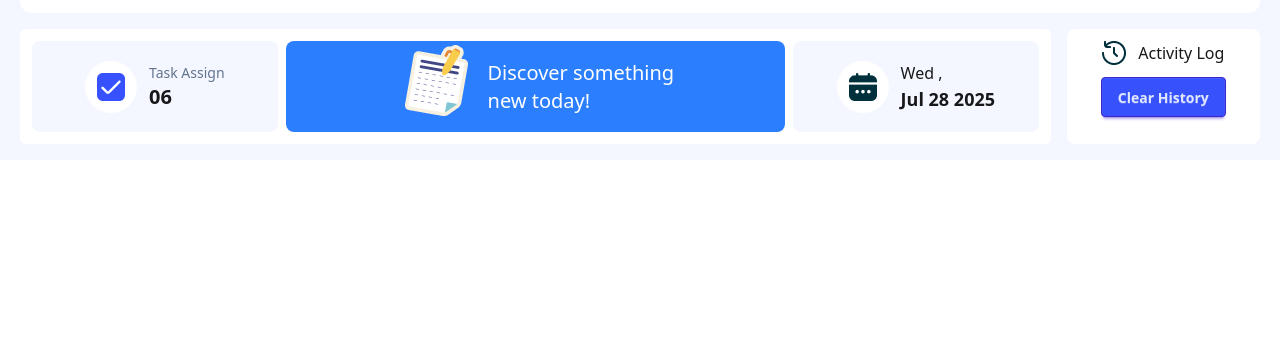
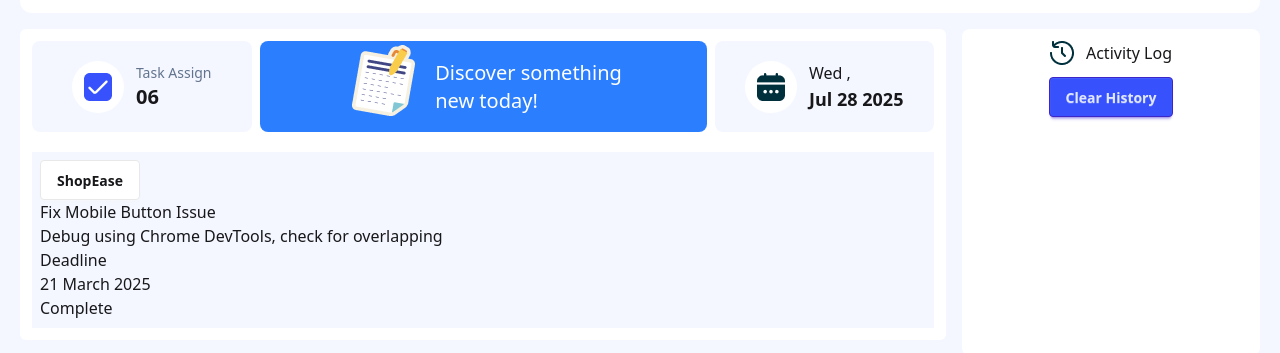
Before and after one commit to arabihasan/dev-board, a plain HTML site: page index.html in a window 1280 px wide. Shown: the part 87-440 px from the top of the page. Drawn offline with nearby package versions, Linux system fonts and the light colour scheme.

Commit message:
aside bar added

```diff
--- a/index.html
+++ b/index.html
@@ -12,7 +12,11 @@
     <link rel="shortcut icon" href="./assets/logo.png" type="image/x-icon" />
     <title>Developer Board</title>
   </head>
+
   <body class="bg-[#F4F7FF] pt-2">
+
+
+    <!-- navbar start -->
     <nav
       class="flex justify-between items-center bg-white p-4 mx-5 my-2 rounded-xl"
     >
@@ -32,8 +36,13 @@
         </button>
       </div>
     </nav>
-    <main class="grid grid-cols-12 gap-4 mt-4 mx-5 my-2 rounded-xl pb-4">
-      <div class="col-span-10 bg-white p-3 rounded-md">
+    <!-- navbar end -->
+
+    <main class="grid grid-cols-4 gap-4 mt-4 mx-5 my-2 rounded-xl pb-4 ">
+
+
+        <!-- menu start -->
+      <div class="col-span-3 bg-white p-3 rounded-md">
         <section class="grid grid-cols-4 gap-2">
           <div
             class="bg-[#F4F7FF] flex justify-center items-center py-4 space-x-3 rounded-lg"
@@ -64,8 +73,26 @@
             <p>Wed ,<br /><span class="text-lg font-bold">Jul 28 2025</span></p>
           </div>
         </section>
+        <section class="pt-5">
+            <div class="bg-[#F4F7FF] p-2">
+                <button class="btn bg-white">ShopEase</button>
+                <h1>Fix Mobile Button Issue </h1>
+                <div>
+                    <p>Debug using Chrome DevTools, check for overlapping</p>
+                </div>
+                <div>
+                    <div>
+                        <p>Deadline <br><span>21 March 2025</span></p>
+                        <button>Complete</button>
+                    </div>
+                </div>
+            </div>
+           </section>
       </div>
-      <div class="bg-white col-span-2 rounded-lg">
+      <!-- menu end -->
+
+      <!-- sidebar start -->
+      <div class="bg-white col-span-1 row-span-2 rounded-lg h-full">
         <div class="flex flex-col justify-center items-center">
           <div class="flex justify-center items-center space-x-3 pt-3 mb-3">
             <img src="./assets/activity.png" alt="" />
@@ -74,6 +101,10 @@
           <button class="btn btn-primary bg-[#3752FD]">Clear History</button>
         </div>
       </div>
+      <!-- sidebar end -->
+
+      <!-- card section -->
+
     </main>
     <script src="./script.js"></script>
   </body>
```
